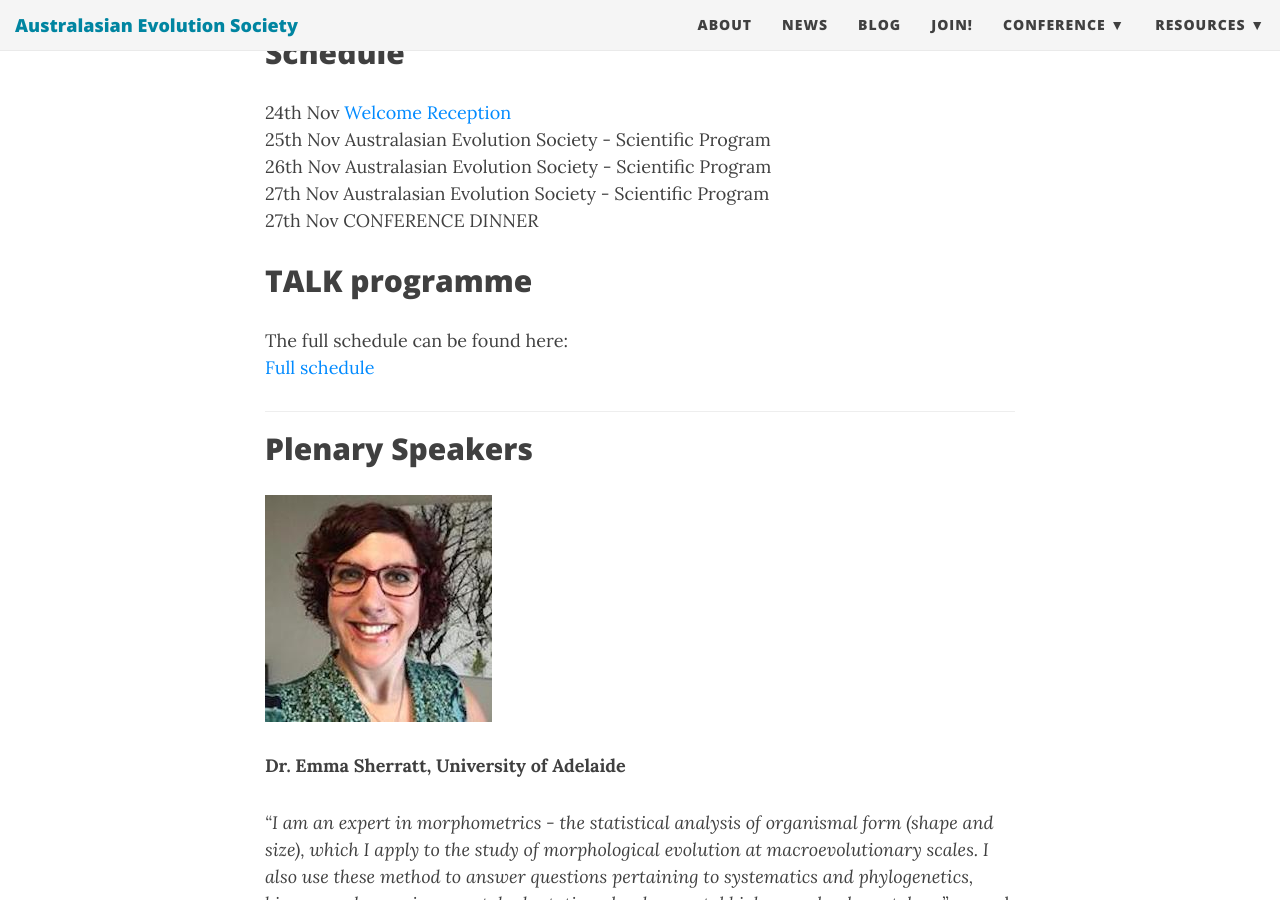
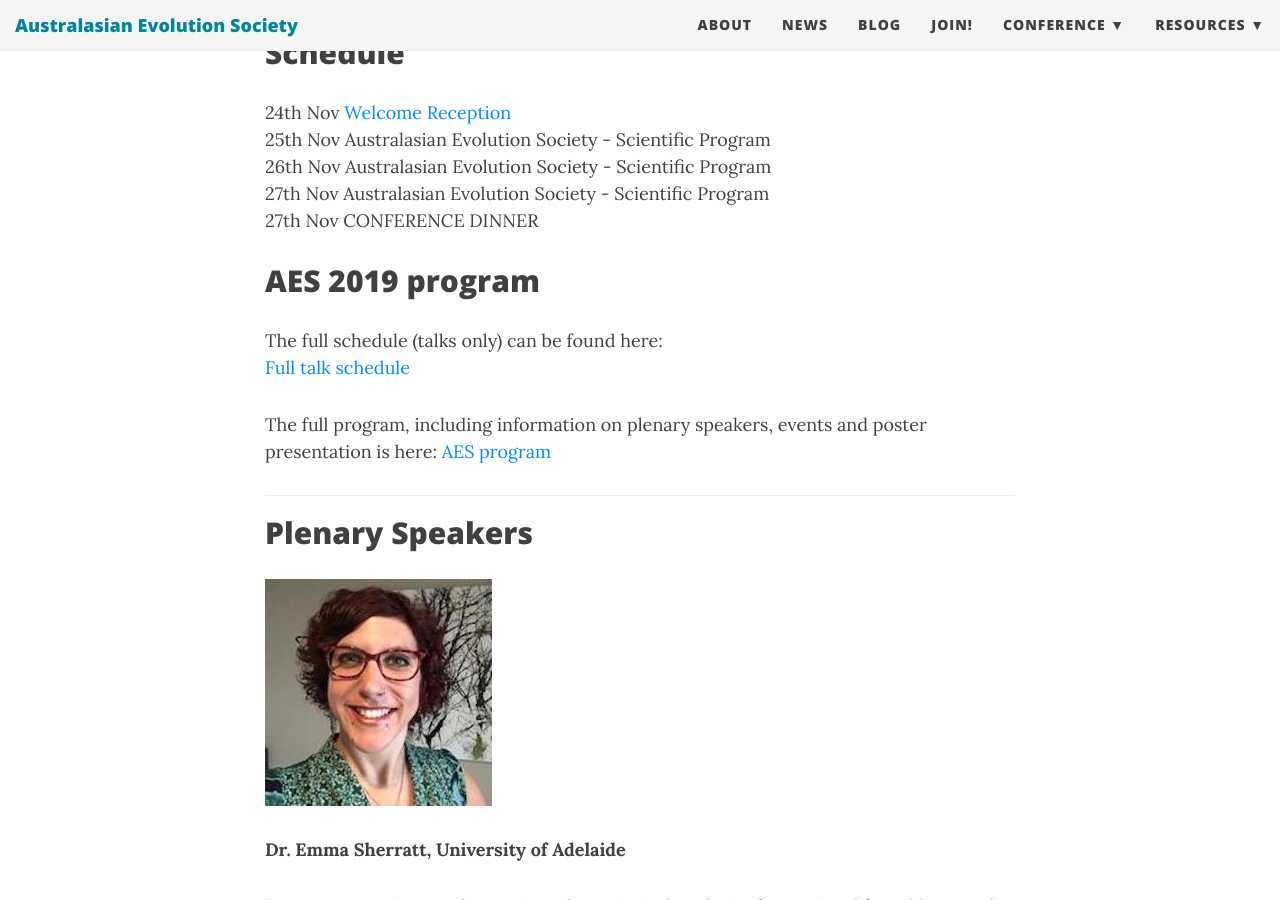
Before and after one commit to ausevo/ausevo.github.io, a Jekyll site: the page built from programme.md, in a window 1280 px wide and 900 px high, scrolled down 562 px. Built offline with Jekyll 4.4.1, drawn with Linux system fonts in a browser that asks for light colours; nearby versions of some CDN libraries.

Commit message:
Update programme.md

```diff
--- a/programme.md
+++ b/programme.md
@@ -15,10 +15,13 @@ bigimg:
 27th Nov Australasian Evolution Society - Scientific Program
 27th Nov CONFERENCE DINNER
 
-## TALK programme
+## AES 2019 program
 
-The full schedule  can  be found here:
-[Full schedule](http://ausevo.github.io/docs/AES Schedule.pdf)
+The full schedule (talks only) can  be found here:
+[Full talk schedule](http://ausevo.github.io/docs/AES Schedule.pdf)
+
+The full program, including information on plenary speakers, events and poster presentation is here:
+[AES program](http://ausevo.github.io/docs/AES Program Final.pdf)
 
 ****
 
```
